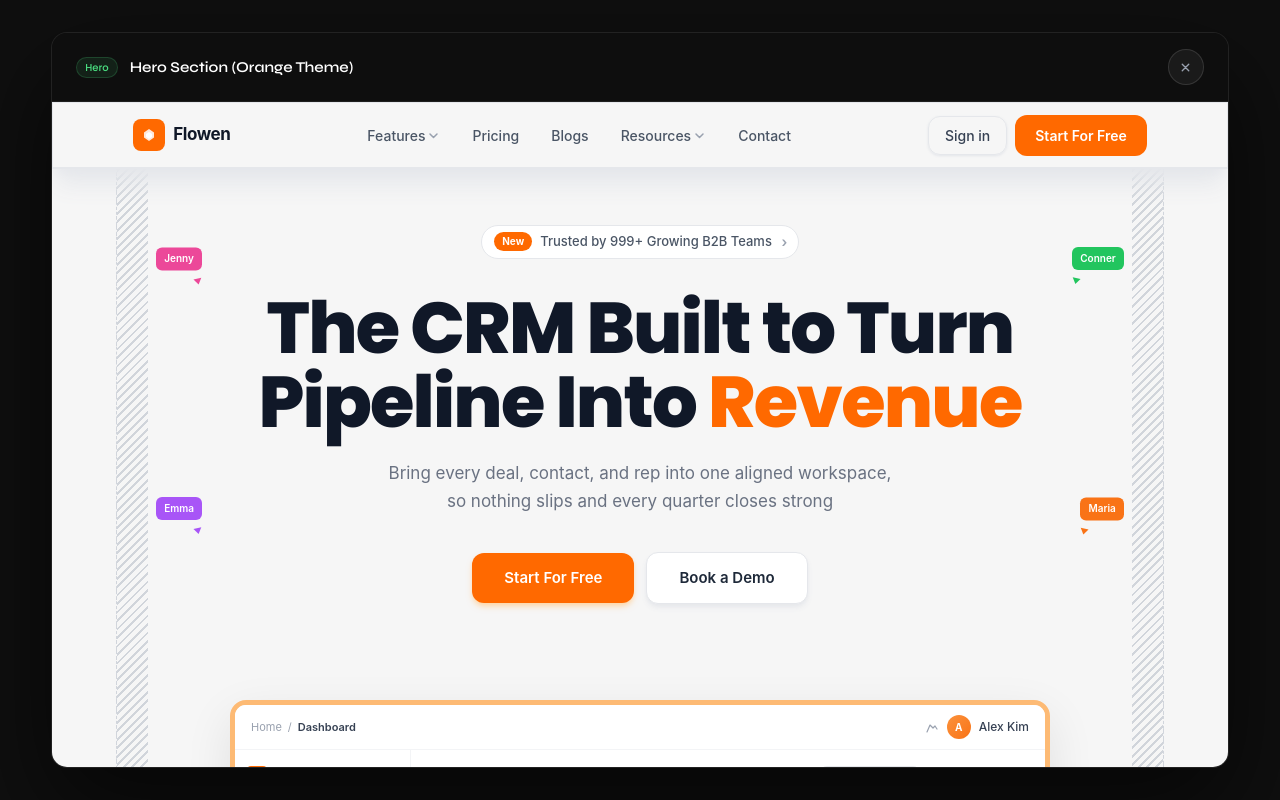
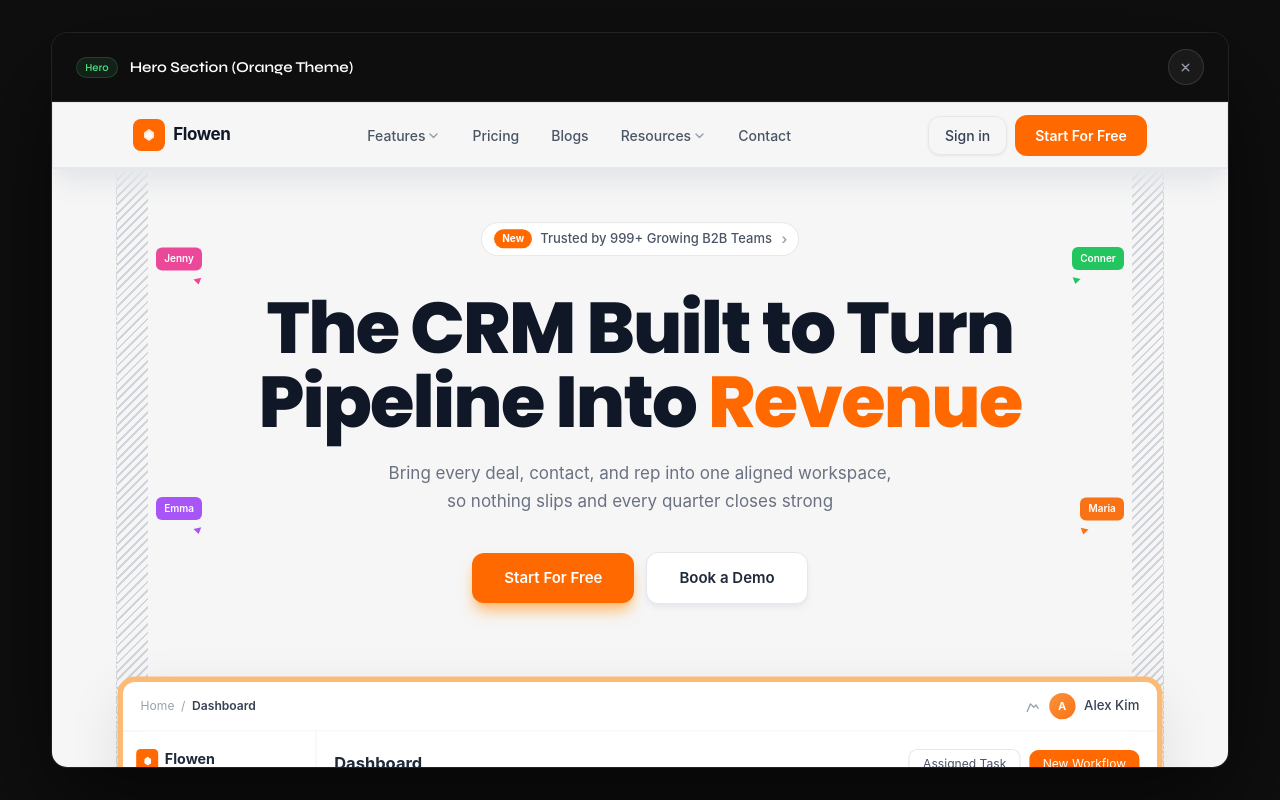
Before and after one commit to anupam-kumar-krishnan/daily-components, a Next.js app: page / in a window 1280 px wide. Both pictures are taken after a click on the element 232 px from the left and 371 px from the top of the page. Shown: the top 800 px of the page. Built offline with nearby package versions, Linux system fonts and the light colour scheme.

Commit message:
feat: add micro interactions in Orange themed Hero Section

```diff
--- a/app/components/heroorange.tsx
+++ b/app/components/heroorange.tsx
@@ -111,15 +111,16 @@ const Badge = ({
 // ── Dashboard mock ──────────────────────────────────────────────────────────
 const Dashboard = () => (
   <motion.div
-    className="mx-auto rounded-2xl overflow-hidden"
+    className="mx-auto rounded-2xl overflow-hidden scale-110"
     style={{
-      maxWidth: 820,
+      maxWidth: 950,
       border: "5px solid #fdba74",
       boxShadow: "0 16px 48px rgba(0,0,0,0.09)",
     }}
     initial={{ opacity: 0, y: 48 }}
     animate={{ opacity: 1, y: 0 }}
     transition={{ delay: 0.65, duration: 0.65, ease: [0.22, 1, 0.36, 1] }}
+    whileHover={{ rotateX: 5, rotateY: -5 }}
   >
     {/* Chrome bar */}
     <div className="bg-white border-b border-gray-100 px-4 py-2.5 flex items-center justify-between">
@@ -612,12 +613,24 @@ export default function FlowenLanding() {
               animate={{ opacity: 1, y: 0 }}
               transition={{ duration: 0.4 }}
             >
-              <div className="inline-flex items-center gap-2 border border-b border-l border-r border-gray-200  bg-white rounded-full px-3 py-1.5 text-[13px]">
+              <motion.div
+                className="inline-flex items-center gap-2 border border-b border-l border-r border-gray-200  bg-white rounded-full px-3 py-1.5 text-[13px]"
+                animate={{ y: [0, -10, 0] }}
+                transition={{ repeat: Infinity, duration: 3, delay: 0.5 }}
+              >
                 <span className="bg-orange-500 text-white text-[10px] font-bold px-2 py-0.5 rounded-full">
                   New
                 </span>
                 <span className="text-gray-600 font-medium">
-                  Trusted by 999+ Growing B2B Teams
+                  Trusted by{" "}
+                  <motion.span
+                    initial={{ scale: 0.8, opacity: 0 }}
+                    animate={{ scale: 1, opacity: 1 }}
+                    transition={{ type: "spring", stiffness: 120 }}
+                  >
+                    999+
+                  </motion.span>{" "}
+                  Growing B2B Teams
                 </span>
                 <motion.span
                   className="text-gray-400 font-semibold text-[14px] leading-none"
@@ -630,7 +643,7 @@ export default function FlowenLanding() {
                 >
                   ›
                 </motion.span>
-              </div>
+              </motion.div>
             </motion.div>
 
             {/* Floating badges — corners, well clear of CTAs */}
@@ -690,7 +703,13 @@ export default function FlowenLanding() {
                 }}
               >
                 <span className="text-gray-900">Pipeline Into </span>
-                <span className="text-orange-500">Revenue</span>
+                <motion.span
+                  className="text-orange-500"
+                  initial={{ backgroundPosition: "200%" }}
+                  animate={{ backgroundPosition: "0%" }}
+                >
+                  Revenue
+                </motion.span>
               </motion.h1>
             </div>
 
@@ -714,7 +733,7 @@ export default function FlowenLanding() {
               transition={{ delay: 0.52, duration: 0.5 }}
             >
               <motion.button
-                className="text-[15px] font-semibold text-white bg-orange-500 px-8 py-3.5 rounded-xl shadow-md shadow-orange-200"
+                className="text-[15px] font-semibold text-white bg-orange-500 px-8 py-3.5 rounded-xl active:scale-95 transition-all shadow-lg shadow-orange-300 hover:shadow-orange-400"
                 whileHover={{ backgroundColor: "#ea6c00" }}
                 whileTap={{ scale: 0.97 }}
               >
```
Also changed, not shown: app/page.tsx (+0 -10 lines).
